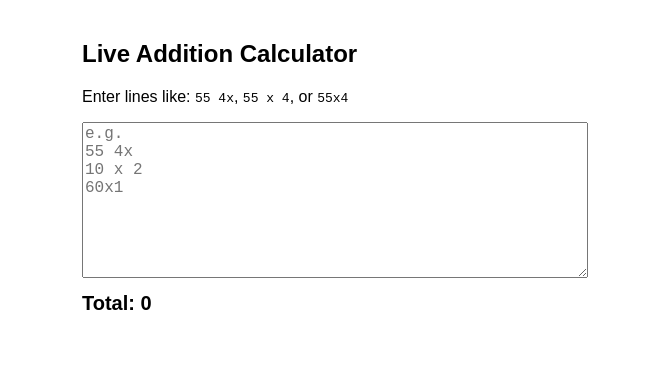
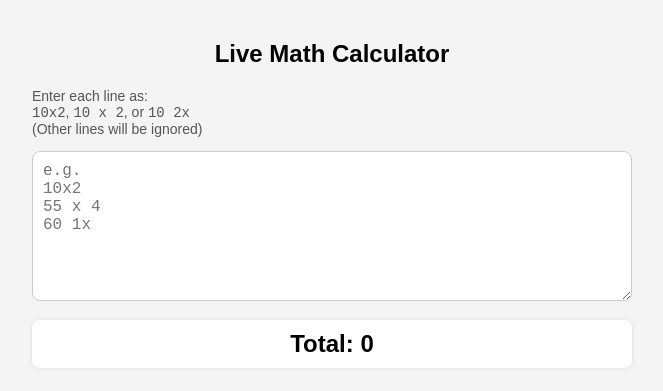
Before and after one commit to a50x/add, a plain HTML site: page index.html in a window 1280 px wide. Shown: the whole page, without its empty margins (308-971 px from the left). Drawn offline with Linux system fonts and the light colour scheme.

Commit message:
Update index.html

```diff
--- a/index.html
+++ b/index.html
@@ -2,32 +2,53 @@
 <html lang="en">
 <head>
   <meta charset="UTF-8">
-  <title>Live Addition Calculator</title>
+  <title>Live Math Calculator</title>
+  <meta name="viewport" content="width=device-width, initial-scale=1.0">
   <style>
     body {
       font-family: Arial, sans-serif;
       padding: 20px;
-      max-width: 500px;
+      max-width: 600px;
       margin: auto;
+      background: #f4f4f4;
+    }
+    h2 {
+      text-align: center;
     }
     textarea {
       width: 100%;
       height: 150px;
       font-size: 16px;
+      padding: 10px;
+      box-sizing: border-box;
+      border: 1px solid #ccc;
+      border-radius: 8px;
     }
     #total {
       font-weight: bold;
-      font-size: 20px;
-      margin-top: 10px;
+      font-size: 24px;
+      margin-top: 15px;
+      background: #fff;
+      padding: 10px;
+      border-radius: 8px;
+      text-align: center;
+      box-shadow: 0 0 4px rgba(0,0,0,0.1);
+    }
+    p {
+      font-size: 14px;
+      color: #555;
     }
   </style>
 </head>
 <body>
 
-  <h2>Live Addition Calculator</h2>
-  <p>Enter lines like: <code>55 4x</code>, <code>55 x 4</code>, or <code>55x4</code></p>
+  <h2>Live Math Calculator</h2>
+  <p>Enter each line as:<br>
+    <code>10x2</code>, <code>10 x 2</code>, or <code>10 2x</code><br>
+    (Other lines will be ignored)
+  </p>
 
-  <textarea id="input" placeholder="e.g.&#10;55 4x&#10;10 x 2&#10;60x1"></textarea>
+  <textarea id="input" placeholder="e.g.&#10;10x2&#10;55 x 4&#10;60 1x"></textarea>
   <div id="total">Total: 0</div>
 
   <script>
@@ -43,14 +64,12 @@
       for (let line of lines) {
         line = line.trim();
 
-        // Accept these formats only:
-        // 1. number x number (with optional spaces)
-        // 2. numberxnumber
-        // 3. number numberx
+        // Match valid formats only:
+        // 10 x 2, 10x2, 10 2x
         let match =
-          line.match(/^(\d+)\s*x\s*(\d+)$/i) ||     // 10 x 2
-          line.match(/^(\d+)x(\d+)$/i) ||           // 10x2
-          line.match(/^(\d+)\s+(\d+)x$/i);          // 10 2x
+          line.match(/^(\d+)\s*x\s*(\d+)$/i) ||   // 10 x 2
+          line.match(/^(\d+)x(\d+)$/i) ||         // 10x2
+          line.match(/^(\d+)\s+(\d+)x$/i);        // 10 2x
 
         if (match) {
           const num = parseFloat(match[1]);
```
